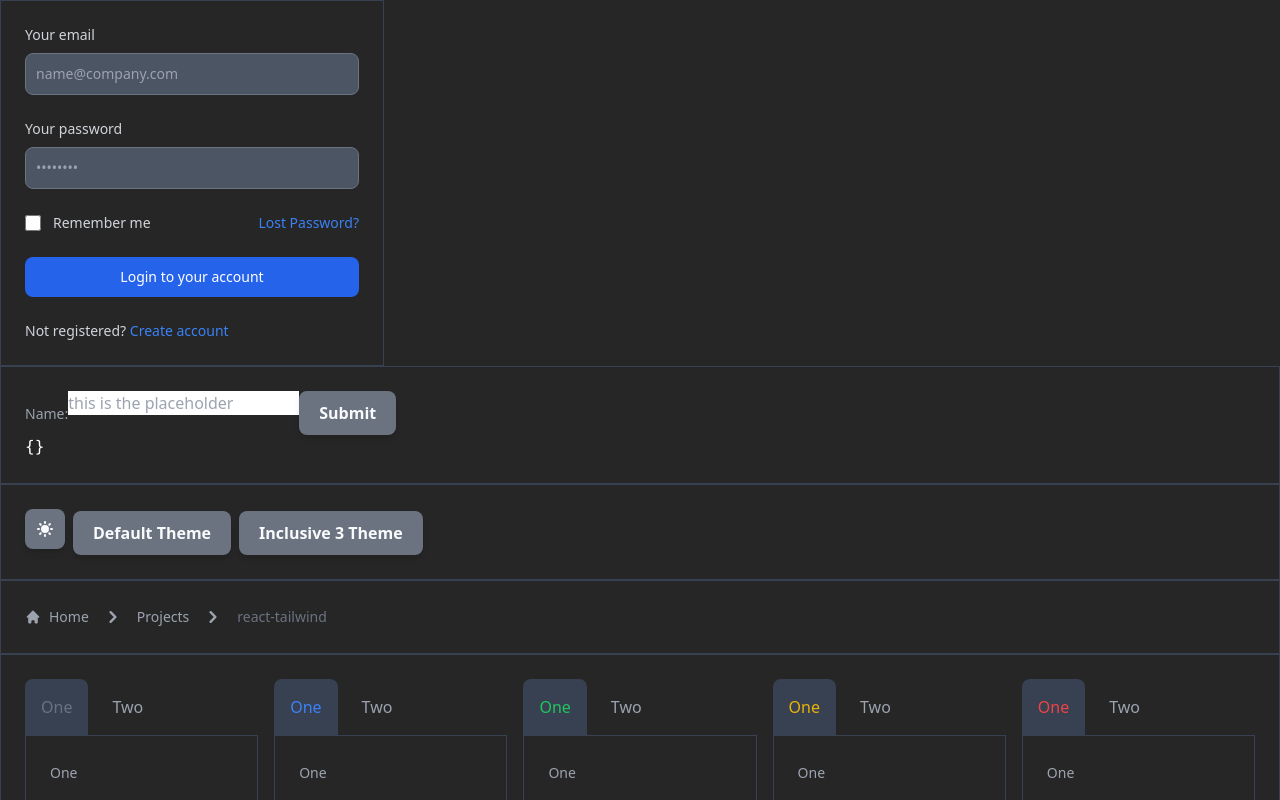
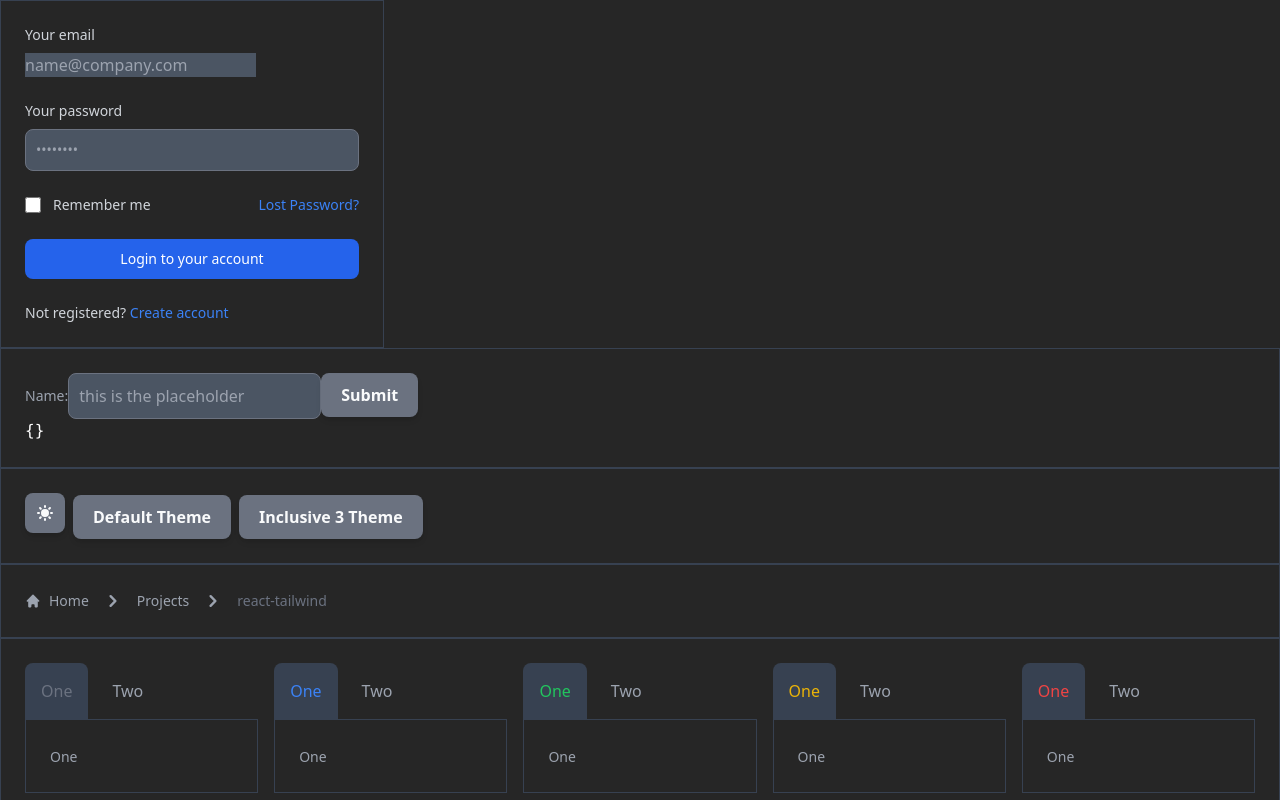
Before and after one commit to edadma/react-tailwind, a React (Create React App) app: page / in a window 1280 px wide. Shown: the top 800 px of the page. Built offline with nearby package versions, Linux system fonts and the light colour scheme.

Commit message:
cont coding Input

```diff
--- a/src/Form.tsx
+++ b/src/Form.tsx
@@ -59,30 +59,29 @@ export const Input: React.FC<InputProps> = ({
       )}
       <input
         onChange={formik.handleChange}
-        value={formik.values[other['name']!]}
-        className={`${colorClass(theme, 'input', role, 'input')} ${colorClass(
+        value={formik.values[other.name!]}
+        id={other.name}
+        className={`${colorClass(theme, 'input', role, 'input')} ${optionProps(
+          theme,
+          other,
+          'input',
+          'rounded',
+          'pill'
+        )} ${sizeClass(theme, 'input', inputSize, 'input')} ${weightClass(
           theme,
           'input',
-          role,
-          'focus'
-        )} ${optionProps(theme, other, 'input', 'rounded', 'pill')} ${sizeClass(
-          theme,
-          'input',
-          inputSize,
-          'input'
-        )} ${weightClass(theme, 'input', weight)} ${theme.component.input.style} ${
-          className || ''
-        }`}
+          weight
+        )} ${theme.component.input.style} ${className || ''}`}
         {...other}
       >
         {children}
       </input>
-      {formik.errors['name'] &&
+      {formik.errors.name &&
         (renderError ? (
-          <div>{renderError(formik.errors['name'])}</div>
+          <div>{renderError(formik.errors.name)}</div>
         ) : (
           <div>
-            <Text role="error">{formik.errors['name']}</Text>
+            <Text role="error">{formik.errors.name}</Text>
           </div>
         ))}
     </div>
--- a/src/index.tsx
+++ b/src/index.tsx
@@ -47,7 +47,7 @@ const App: React.FC = () => {
                 type="email"
                 name="email"
                 id="email"
-                className="bg-gray-50 border border-gray-300 text-gray-900 sm:text-sm rounded-lg focus:ring-blue-500 focus:border-blue-500 block w-full p-2.5 dark:bg-gray-600 dark:border-gray-500 dark:placeholder-gray-400 dark:text-white"
+                className="border-gray-300 text-gray-900 focus:ring-blue-500 focus:border-blue-500 dark:bg-gray-600 dark:border-gray-500 dark:placeholder-gray-400 dark:text-white"
                 placeholder="name@company.com"
                 required
               />
@@ -75,7 +75,7 @@ const App: React.FC = () => {
                     id="remember"
                     aria-describedby="remember"
                     type="checkbox"
-                    className="bg-gray-50 border border-gray-300 focus:ring-3 focus:ring-blue-300 h-4 w-4 rounded dark:bg-gray-700 dark:border-gray-600 dark:focus:ring-blue-600 dark:ring-offset-gray-800"
+                    className="bg-gray-50 border border-gray-300 focus:ring-3 focus:ring-blue-300 h-4 w-4 dark:bg-gray-700 dark:border-gray-600 dark:focus:ring-blue-600 dark:ring-offset-gray-800"
                     required
                   />
                 </div>
--- a/src/themes/DefaultTheme.ts
+++ b/src/themes/DefaultTheme.ts
@@ -382,37 +382,45 @@ export const DefaultTheme = {
       },
     },
     input: {
-      style: '',
+      style: 'bg-gray-50 border p-2.5 dark:bg-gray-600',
       options: {
-        rounded: 'rounded',
+        rounded: 'rounded-lg',
         border: 'border',
       },
       default: {
+        rounded: true,
         size: 'md',
-        color: 'info',
+        color: 'regular',
         weight: 'medium',
       },
       color: {
         primary: {
-          input: 'text-green-600 border-green-600 dark:text-green-500 dark:border-green-500',
+          input:
+            'border-green-300 text-green-900 focus:ring-green-500 focus:border-green-5000 dark:border-green-500 dark:placeholder-green-400 dark:text-white',
         },
         secondary: {
-          input: 'text-blue-600 border-blue-600 dark:text-blue-500 dark:border-blue-500',
+          input:
+            'border-blue-300 text-blue-900 focus:ring-blue-500 focus:border-blue-500 dark:border-blue-500 dark:placeholder-blue-400 dark:text-white',
         },
         regular: {
-          input: 'text-gray-600 border-gray-600 dark:text-gray-500 dark:border-gray-500',
+          input:
+            'border-gray-300 text-gray-900 focus:ring-gray-500 focus:border-gray-500 dark:border-gray-500 dark:placeholder-gray-400 dark:text-white',
         },
         info: {
-          input: 'text-blue-600 border-blue-600 dark:text-blue-500 dark:border-blue-500',
+          input:
+            'border-blue-300 text-blue-900 focus:ring-blue-500 focus:border-blue-500 dark:border-blue-500 dark:placeholder-blue-400 dark:text-white',
         },
         success: {
-          input: 'text-green-600 border-green-600 dark:text-green-500 dark:border-green-500',
+          input:
+            'border-green-300 text-green-900 focus:ring-green-500 focus:border-green-500 dark:border-green-500 dark:placeholder-green-400 dark:text-white',
         },
         warning: {
-          input: 'text-yellow-600 border-yellow-600 dark:text-yellow-500 dark:border-yellow-500',
+          input:
+            'border-yellow-300 text-yellow-900 focus:ring-yellow-500 focus:border-yellow-500 dark:border-yellow-500 dark:placeholder-yellow-400 dark:text-white',
         },
         error: {
-          input: 'text-red-600 border-red-600 dark:text-red-500 dark:border-red-500',
+          input:
+            'border-red-300 text-red-900 focus:ring-red-500 focus:border-red-500  dark:border-red-500 dark:placeholder-red-400 dark:text-white',
         },
       },
     },
```
